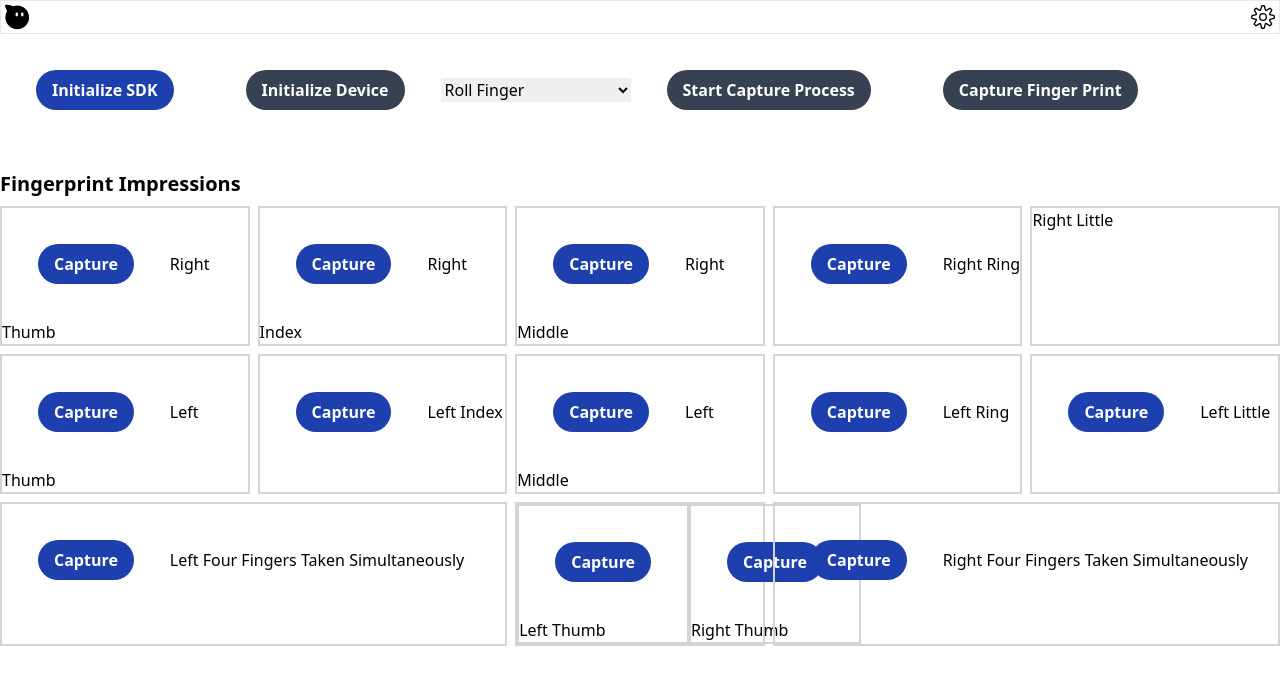
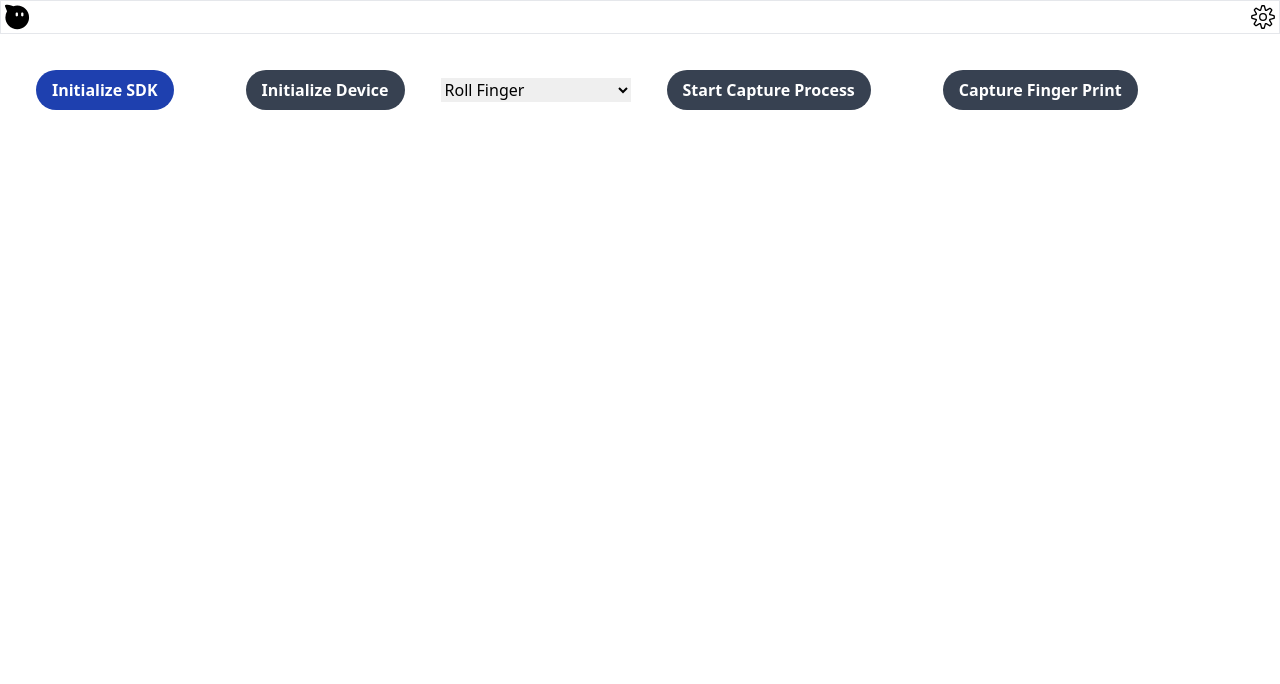
Before and after one commit to suulaav/suulaav.com.np, a Next.js app: page /finger in a window 1280 px wide. Shown: the top 684 px of the page. Built offline with nearby package versions, Linux system fonts and the light colour scheme.

Commit message:
Login page Ui completed

```diff
--- a/app/finger/page.tsx
+++ b/app/finger/page.tsx
@@ -158,134 +158,134 @@ const WebSocketImagePage = () => {
                             className="m-9 bg-red-800 hover:bg-red-500 text-white font-bold py-2 px-4 rounded-full"
                             onClick={disconnectWebSocket}>Close
                         </button>
-                        {/*<img className="m-9" src={preview} alt="Finger Print Image"/>*/}
+                        <img className="m-9" src={preview} alt="Finger Print Image"/>
                     </div>
                 )}
             </div>
 
 
-                <h2 className="text-xl font-bold">Fingerprint Impressions</h2>
-                <div className="grid grid-cols-5 gap-2 mt-2">
-                    <div className="border-2 border-gray-300 h-70  items-center justify-center">
-                        {preview && <img className="m-9" src={preview} alt="Finger Print Image"/>}
-                        <button
-                            className="m-9 bg-blue-800 hover:bg-green-500 disabled:bg-gray-700 text-white font-bold py-2 px-4 rounded-full">Capture
-                        </button>
-                        Right Thumb
-                    </div>
-                    <div className="border-2 border-gray-300 h-70  items-center justify-center">
-                        {preview && <img className="m-9" src={preview} alt="Finger Print Image"/>}
-                        <button
-                            className="m-9 bg-blue-800 hover:bg-green-500 disabled:bg-gray-700 text-white font-bold py-2 px-4 rounded-full">Capture
-                        </button>
+                {/*<h2 className="text-xl font-bold">Fingerprint Impressions</h2>*/}
+                {/*<div className="grid grid-cols-5 gap-2 mt-2">*/}
+                {/*    <div className="border-2 border-gray-300 h-70  items-center justify-center">*/}
+                {/*        {preview && <img className="m-9" src={preview} alt="Finger Print Image"/>}*/}
+                {/*        <button*/}
+                {/*            className="m-9 bg-blue-800 hover:bg-green-500 disabled:bg-gray-700 text-white font-bold py-2 px-4 rounded-full">Capture*/}
+                {/*        </button>*/}
+                {/*        Right Thumb*/}
+                {/*    </div>*/}
+                {/*    <div className="border-2 border-gray-300 h-70  items-center justify-center">*/}
+                {/*        {preview && <img className="m-9" src={preview} alt="Finger Print Image"/>}*/}
+                {/*        <button*/}
+                {/*            className="m-9 bg-blue-800 hover:bg-green-500 disabled:bg-gray-700 text-white font-bold py-2 px-4 rounded-full">Capture*/}
+                {/*        </button>*/}
 
 
-                        Right Index
-                    </div>
-                    <div className="border-2 border-gray-300 h-70  items-center justify-center">
-                        {preview && <img className="m-9" src={preview} alt="Finger Print Image"/>}
-                        <button
-                            className="m-9 bg-blue-800 hover:bg-green-500 disabled:bg-gray-700 text-white font-bold py-2 px-4 rounded-full">Capture
-                        </button>
+                {/*        Right Index*/}
+                {/*    </div>*/}
+                {/*    <div className="border-2 border-gray-300 h-70  items-center justify-center">*/}
+                {/*        {preview && <img className="m-9" src={preview} alt="Finger Print Image"/>}*/}
+                {/*        <button*/}
+                {/*            className="m-9 bg-blue-800 hover:bg-green-500 disabled:bg-gray-700 text-white font-bold py-2 px-4 rounded-full">Capture*/}
+                {/*        </button>*/}
 
-                        Right Middle
-                    </div>
-                    <div className="border-2 border-gray-300 h-70  items-center justify-center">
-                        {preview && <img className="m-9" src={preview} alt="Finger Print Image"/>}
-                        <button
-                            className="m-9 bg-blue-800 hover:bg-green-500 disabled:bg-gray-700 text-white font-bold py-2 px-4 rounded-full">Capture
-                        </button>
+                {/*        Right Middle*/}
+                {/*    </div>*/}
+                {/*    <div className="border-2 border-gray-300 h-70  items-center justify-center">*/}
+                {/*        {preview && <img className="m-9" src={preview} alt="Finger Print Image"/>}*/}
+                {/*        <button*/}
+                {/*            className="m-9 bg-blue-800 hover:bg-green-500 disabled:bg-gray-700 text-white font-bold py-2 px-4 rounded-full">Capture*/}
+                {/*        </button>*/}
 
 
-                        Right Ring
-                    </div>
-                    <div className="border-2 border-gray-300 h-70  items-center justify-center">
-                        {preview && <img className="m-9" src={preview} alt="Finger Print Image"/>}
+                {/*        Right Ring*/}
+                {/*    </div>*/}
+                {/*    <div className="border-2 border-gray-300 h-70  items-center justify-center">*/}
+                {/*        {preview && <img className="m-9" src={preview} alt="Finger Print Image"/>}*/}
 
-                        Right Little
-                    </div>
-                    <div className="border-2 border-gray-300 h-70  items-center justify-center">
-                        {preview && <img className="m-9" src={preview} alt="Finger Print Image"/>}
-                        <button
-                            className="m-9 bg-blue-800 hover:bg-green-500 disabled:bg-gray-700 text-white font-bold py-2 px-4 rounded-full">Capture
-                        </button>
+                {/*        Right Little*/}
+                {/*    </div>*/}
+                {/*    <div className="border-2 border-gray-300 h-70  items-center justify-center">*/}
+                {/*        {preview && <img className="m-9" src={preview} alt="Finger Print Image"/>}*/}
+                {/*        <button*/}
+                {/*            className="m-9 bg-blue-800 hover:bg-green-500 disabled:bg-gray-700 text-white font-bold py-2 px-4 rounded-full">Capture*/}
+                {/*        </button>*/}
 
-                        Left Thumb
-                    </div>
-                    <div className="border-2 border-gray-300 h-70  items-center justify-center">
-                        {preview && <img className="m-9" src={preview} alt="Finger Print Image"/>}
-                        <button
-                            className="m-9 bg-blue-800 hover:bg-green-500 disabled:bg-gray-700 text-white font-bold py-2 px-4 rounded-full">Capture
-                        </button>
+                {/*        Left Thumb*/}
+                {/*    </div>*/}
+                {/*    <div className="border-2 border-gray-300 h-70  items-center justify-center">*/}
+                {/*        {preview && <img className="m-9" src={preview} alt="Finger Print Image"/>}*/}
+                {/*        <button*/}
+                {/*            className="m-9 bg-blue-800 hover:bg-green-500 disabled:bg-gray-700 text-white font-bold py-2 px-4 rounded-full">Capture*/}
+                {/*        </button>*/}
 
-                        Left Index
-                    </div>
-                    <div className="border-2 border-gray-300 h-70  items-center justify-center">
-                        {preview && <img className="m-9" src={preview} alt="Finger Print Image"/>}
-                        <button
-                            className="m-9 bg-blue-800 hover:bg-green-500 disabled:bg-gray-700 text-white font-bold py-2 px-4 rounded-full">Capture
-                        </button>
+                {/*        Left Index*/}
+                {/*    </div>*/}
+                {/*    <div className="border-2 border-gray-300 h-70  items-center justify-center">*/}
+                {/*        {preview && <img className="m-9" src={preview} alt="Finger Print Image"/>}*/}
+                {/*        <button*/}
+                {/*            className="m-9 bg-blue-800 hover:bg-green-500 disabled:bg-gray-700 text-white font-bold py-2 px-4 rounded-full">Capture*/}
+                {/*        </button>*/}
 
-                        Left Middle
-                    </div>
-                    <div className="border-2 border-gray-300 h-70  items-center justify-center">
-                        {preview && <img className="m-9" src={preview} alt="Finger Print Image"/>}
-                        <button
-                            className="m-9 bg-blue-800 hover:bg-green-500 disabled:bg-gray-700 text-white font-bold py-2 px-4 rounded-full">Capture
-                        </button>
+                {/*        Left Middle*/}
+                {/*    </div>*/}
+                {/*    <div className="border-2 border-gray-300 h-70  items-center justify-center">*/}
+                {/*        {preview && <img className="m-9" src={preview} alt="Finger Print Image"/>}*/}
+                {/*        <button*/}
+                {/*            className="m-9 bg-blue-800 hover:bg-green-500 disabled:bg-gray-700 text-white font-bold py-2 px-4 rounded-full">Capture*/}
+                {/*        </button>*/}
 
-                        Left Ring
-                    </div>
-                    <div className="border-2 border-gray-300 h-70  items-center justify-center">
-                        {preview && <img className="m-9" src={preview} alt="Finger Print Image"/>}
-                        <button
-                            className="m-9 bg-blue-800 hover:bg-green-500 disabled:bg-gray-700 text-white font-bold py-2 px-4 rounded-full">Capture
-                        </button>
+                {/*        Left Ring*/}
+                {/*    </div>*/}
+                {/*    <div className="border-2 border-gray-300 h-70  items-center justify-center">*/}
+                {/*        {preview && <img className="m-9" src={preview} alt="Finger Print Image"/>}*/}
+                {/*        <button*/}
+                {/*            className="m-9 bg-blue-800 hover:bg-green-500 disabled:bg-gray-700 text-white font-bold py-2 px-4 rounded-full">Capture*/}
+                {/*        </button>*/}
 
-                        Left Little
-                    </div>
-                    <div className="border-2 border-gray-300 h-70  items-center justify-center col-span-2">
-                        {preview && <img className="m-9" src={preview} alt="Finger Print Image"/>}
-                        <button
-                            className="m-9 bg-blue-800 hover:bg-green-500 disabled:bg-gray-700 text-white font-bold py-2 px-4 rounded-full">Capture
-                        </button>
+                {/*        Left Little*/}
+                {/*    </div>*/}
+                {/*    <div className="border-2 border-gray-300 h-70  items-center justify-center col-span-2">*/}
+                {/*        {preview && <img className="m-9" src={preview} alt="Finger Print Image"/>}*/}
+                {/*        <button*/}
+                {/*            className="m-9 bg-blue-800 hover:bg-green-500 disabled:bg-gray-700 text-white font-bold py-2 px-4 rounded-full">Capture*/}
+                {/*        </button>*/}
 
-                        Left Four
-                        Fingers
-                        Taken Simultaneously
-                    </div>
-                    <div className="border-2 border-gray-300 h-70  items-center justify-center col-span-1">
-                        <div className="flex">
-                            <div className="border-2 border-gray-300 h-70 flex-grow items-center justify-center">
-                                {preview && <img className="m-9" src={preview} alt="Finger Print Image"/>}
-                                <button
-                                    className="m-9 bg-blue-800 hover:bg-green-500 disabled:bg-gray-700 text-white font-bold py-2 px-4 rounded-full">Capture
-                                </button>
+                {/*        Left Four*/}
+                {/*        Fingers*/}
+                {/*        Taken Simultaneously*/}
+                {/*    </div>*/}
+                {/*    <div className="border-2 border-gray-300 h-70  items-center justify-center col-span-1">*/}
+                {/*        <div className="flex">*/}
+                {/*            <div className="border-2 border-gray-300 h-70 flex-grow items-center justify-center">*/}
+                {/*                {preview && <img className="m-9" src={preview} alt="Finger Print Image"/>}*/}
+                {/*                <button*/}
+                {/*                    className="m-9 bg-blue-800 hover:bg-green-500 disabled:bg-gray-700 text-white font-bold py-2 px-4 rounded-full">Capture*/}
+                {/*                </button>*/}
 
-                                Left
-                                Thumb
-                            </div>
-                            <div className="border-2 border-gray-300 h-70 flex-grow items-center justify-center">
-                                {preview && <img className="m-9" src={preview} alt="Finger Print Image"/>}
-                                <button
-                                    className="m-9 bg-blue-800 hover:bg-green-500 disabled:bg-gray-700 text-white font-bold py-2 px-4 rounded-full">Capture
-                                </button>
+                {/*                Left*/}
+                {/*                Thumb*/}
+                {/*            </div>*/}
+                {/*            <div className="border-2 border-gray-300 h-70 flex-grow items-center justify-center">*/}
+                {/*                {preview && <img className="m-9" src={preview} alt="Finger Print Image"/>}*/}
+                {/*                <button*/}
+                {/*                    className="m-9 bg-blue-800 hover:bg-green-500 disabled:bg-gray-700 text-white font-bold py-2 px-4 rounded-full">Capture*/}
+                {/*                </button>*/}
 
-                                Right Thumb
-                            </div>
-                        </div>
-                    </div>
-                    <div className="border-2 border-gray-300 h-70  items-center justify-center col-span-2">
-                        {preview && <img className="m-9" src={preview} alt="Finger Print Image"/>}
-                        <button
-                            className="m-9 bg-blue-800 hover:bg-green-500 disabled:bg-gray-700 text-white font-bold py-2 px-4 rounded-full">Capture
-                        </button>
+                {/*                Right Thumb*/}
+                {/*            </div>*/}
+                {/*        </div>*/}
+                {/*    </div>*/}
+                {/*    <div className="border-2 border-gray-300 h-70  items-center justify-center col-span-2">*/}
+                {/*        {preview && <img className="m-9" src={preview} alt="Finger Print Image"/>}*/}
+                {/*        <button*/}
+                {/*            className="m-9 bg-blue-800 hover:bg-green-500 disabled:bg-gray-700 text-white font-bold py-2 px-4 rounded-full">Capture*/}
+                {/*        </button>*/}
 
-                        Right
-                        Four Fingers
-                        Taken Simultaneously
-                    </div>
-                </div>
+                {/*        Right*/}
+                {/*        Four Fingers*/}
+                {/*        Taken Simultaneously*/}
+                {/*    </div>*/}
+                {/*</div>*/}
 
             {/*{take && (*/}
             {/*    <div>*/}
```
